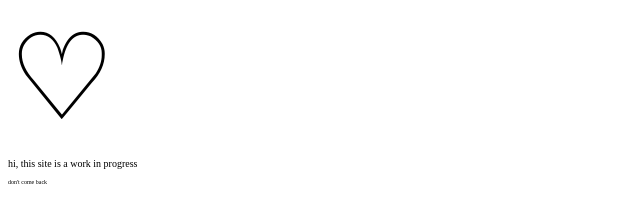
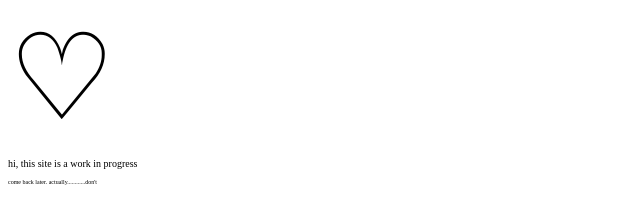
Before and after one commit to haylortall/again, a plain HTML site: page index.html in a window 1280 px wide. Shown: the full height of the page, 0-640 px from the left. Drawn offline with Linux system fonts and the light colour scheme.

Commit message:
Update index.html

```diff
--- a/index.html
+++ b/index.html
@@ -9,7 +9,7 @@
   <div style="font-size:120px;">♡</div>
 
   <p style="font-size:10px;">hi, this site is a work in progress</p>
-  <p style="font-size:6px;">don't come back</p>
+  <p style="font-size:6px;">come back later. actually............don't</p>
 
 </body>
 </html>
```
